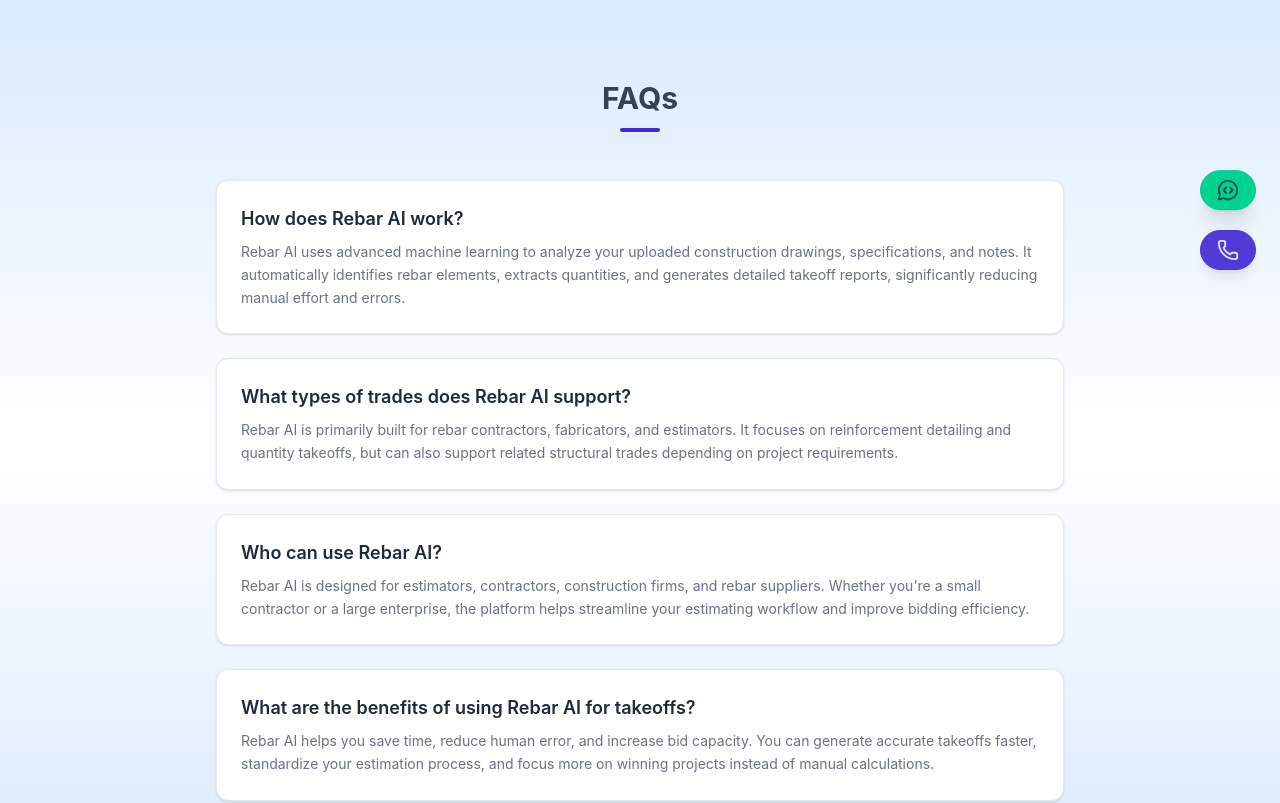
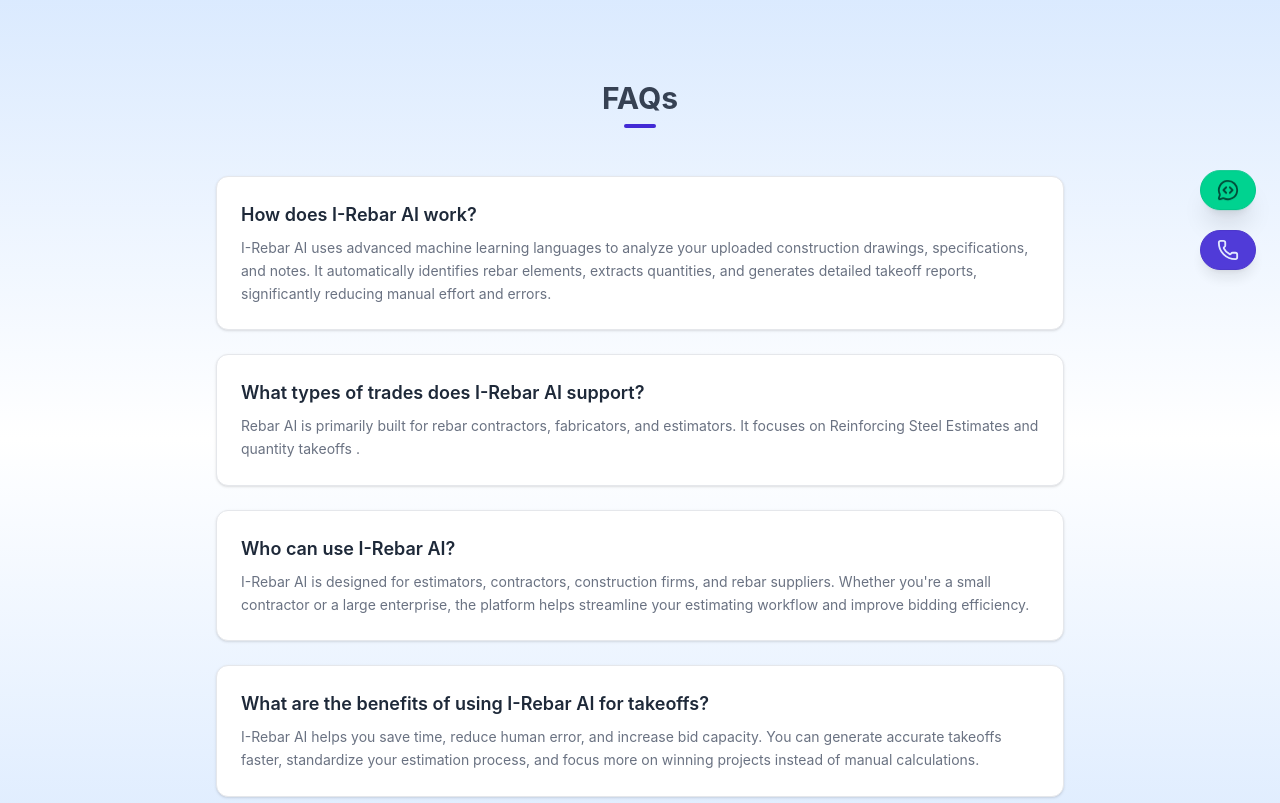
Before and after one commit to Anshika-9-tiwari/irebar.ai, a Next.js app: page /faqs in a window 1280 px wide. Shown: the part 506-1309 px from the top of the page. Built offline with nearby package versions, Linux system fonts and the light colour scheme.

Commit message:
irebarsite 5th commit

```diff
--- a/app/faqs/page.tsx
+++ b/app/faqs/page.tsx
@@ -1,31 +1,8 @@
 "use client";
 
-import { motion } from "framer-motion";
+import FAQ from "@/components/home/FAQs";
 
-const faqs = [
-  {
-    question: "How does Rebar AI work?",
-    answer:
-      "Rebar AI uses advanced machine learning to analyze your uploaded construction drawings, specifications, and notes. It automatically identifies rebar elements, extracts quantities, and generates detailed takeoff reports, significantly reducing manual effort and errors.",
-  },
-  {
-    question: "What types of trades does Rebar AI support?",
-    answer:
-      "Rebar AI is primarily built for rebar contractors, fabricators, and estimators. It focuses on reinforcement detailing and quantity takeoffs, but can also support related structural trades depending on project requirements.",
-  },
-  {
-    question: "Who can use Rebar AI?",
-    answer:
-      "Rebar AI is designed for estimators, contractors, construction firms, and rebar suppliers. Whether you're a small contractor or a large enterprise, the platform helps streamline your estimating workflow and improve bidding efficiency.",
-  },
-  {
-    question: "What are the benefits of using Rebar AI for takeoffs?",
-    answer:
-      "Rebar AI helps you save time, reduce human error, and increase bid capacity. You can generate accurate takeoffs faster, standardize your estimation process, and focus more on winning projects instead of manual calculations.",
-  },
-];
-
-export default function FAQ() {
+export default function page() {
   return (
 
     <>
@@ -44,48 +21,16 @@ export default function FAQ() {
         {/* Content */}
         <div className="relative z-10 text-center text-white px-4">
           <h1 className="text-3xl md:text-5xl font-bold mb-2">
-            Rebar AI Estimating
+            I-Rebar AI Estimating
           </h1>
           <p className="text-sm md:text-lg text-gray-200">
             Let’s build smarter Rebar Estimates with AI
           </p>
         </div>
       </section>
-      <section className="py-20 bg-gradient-to-b from-blue-100 via-white to-blue-100 text-gray-700    shadow-2xl border-t-2 border-t-gray-100">
-        <div className="max-w-4xl mx-auto px-6">
-
-          {/* Heading */}
-          <h2 className="text-2xl md:text-3xl font-bold text-center mb-3">
-            FAQs
-          </h2>
-          <div className="w-10 h-1 bg-primary mx-auto mb-12 rounded"></div>
-
-          {/* FAQ List */}
-          <div className="space-y-6">
-            {faqs.map((faq, i) => (
-              <motion.div
-                key={i}
-                initial={{ opacity: 0, y: 30 }}
-                whileInView={{ opacity: 1, y: 0 }}
-                transition={{ delay: i * 0.1 }}
-                viewport={{ once: true }}
-                className="bg-white border border-gray-200 rounded-xl p-6 shadow-sm hover:shadow-md transition"
-              >
-                {/* Question */}
-                <h3 className="text-lg font-semibold text-gray-800 mb-2">
-                  {faq.question}
-                </h3>
-
-                {/* Answer */}
-                <p className="text-gray-500 text-sm leading-relaxed">
-                  {faq.answer}
-                </p>
-              </motion.div>
-            ))}
-          </div>
-
-        </div>
-      </section>
+     <main>
+      <FAQ/>
+     </main>
     </>
   );
 }
--- a/app/pricing/page.tsx
+++ b/app/pricing/page.tsx
@@ -24,8 +24,8 @@ export default function PricingPage() {
           >
             <div>
               {/* Small Heading */}
-              <p className="text-gray-600 mb-8 text-sm md:text-base">
-                AI-based takeoff and estimating software pricing
+              <p className="text-gray-600 mb-8 text-base md:text-lg">
+                AI-based takeoff and estimating tool pricing
               </p>
 
               {/* Main Heading */}
@@ -40,7 +40,7 @@ export default function PricingPage() {
               {/* Description */}
               <p className="text-gray-700 text-lg leading-relaxed">
                 <span className="font-semibold">
-                  Rebar AI fully automates takeoffs for you & delivers estimate-ready outputs.
+                  I-Rebar AI fully automates takeoffs for you & delivers estimate-ready outputs.
                 </span>{" "}
                 Get AI takeoffs in 10 mins or AI-based takeoffs + Human-reviewed QA
                 takeoffs & estimates in 48 hours - based on the trade you operate in.
--- a/components/home/Contact.tsx
+++ b/components/home/Contact.tsx
@@ -19,11 +19,11 @@ export default function CTA() {
       {/* Content */}
       <div className="relative z-10 max-w-3xl mx-auto px-6">
 
-        <h2 className="text-xl md:text-3xl font-bold mb-5">
-          Get started with our AI-based takeoff and construction estimating software today!
+        <h2 className="text-xl md:text-3xl font-bold mb-7">
+          Get started with our AI-based takeoff and construction estimating tool today!
         </h2>
 
-        <p className="text-gray-100 mb-6">
+        <p className="text-gray-100 mb-8 text-lg">
           Talk to us and get your first AI takeoff done free of cost for 100 tons quantity.
         </p>
 
--- a/components/home/FAQs.tsx
+++ b/components/home/FAQs.tsx
@@ -4,35 +4,36 @@ import { motion } from "framer-motion";
 
 const faqs = [
   {
-    question: "How does Rebar AI work?",
+    question: "How does I-Rebar AI work?",
     answer:
-      "Rebar AI uses advanced machine learning to analyze your uploaded construction drawings, specifications, and notes. It automatically identifies rebar elements, extracts quantities, and generates detailed takeoff reports, significantly reducing manual effort and errors.",
+      "I-Rebar AI uses advanced machine learning languages to analyze your uploaded construction drawings, specifications, and notes. It automatically identifies rebar elements, extracts quantities, and generates detailed takeoff reports, significantly reducing manual effort and errors.",
   },
   {
-    question: "What types of trades does Rebar AI support?",
+    question: "What types of trades does I-Rebar AI support?",
     answer:
-      "Rebar AI is primarily built for rebar contractors, fabricators, and estimators. It focuses on reinforcement detailing and quantity takeoffs, but can also support related structural trades depending on project requirements.",
+      "Rebar AI is primarily built for rebar contractors, fabricators, and estimators. It focuses on Reinforcing Steel Estimates and quantity takeoffs .",
   },
   {
-    question: "Who can use Rebar AI?",
+    question: "Who can use I-Rebar AI?",
     answer:
-      "Rebar AI is designed for estimators, contractors, construction firms, and rebar suppliers. Whether you're a small contractor or a large enterprise, the platform helps streamline your estimating workflow and improve bidding efficiency.",
+      "I-Rebar AI is designed for estimators, contractors, construction firms, and rebar suppliers. Whether you're a small contractor or a large enterprise, the platform helps streamline your estimating workflow and improve bidding efficiency.",
   },
   {
-    question: "What are the benefits of using Rebar AI for takeoffs?",
+    question: "What are the benefits of using I-Rebar AI for takeoffs?",
     answer:
-      "Rebar AI helps you save time, reduce human error, and increase bid capacity. You can generate accurate takeoffs faster, standardize your estimation process, and focus more on winning projects instead of manual calculations.",
+      "I-Rebar AI helps you save time, reduce human error, and increase bid capacity. You can generate accurate takeoffs faster, standardize your estimation process, and focus more on winning projects instead of manual calculations.",
   },
 ];
 
 export default function FAQ() {
   return (
-    <section className="py-20 bg-gradient-to-b from-white via-blue-50 to-white text-gray-700 shadow-2xl border-t-2 border-t-gray-100">
+    <section className="py-20 bg-gradient-to-b from-blue-100 via-white to-blue-100 text-gray-700 shadow-2xl border-t-2 border-t-gray-100">
       <div className="max-w-4xl mx-auto px-6">
 
         {/* Heading */}
         <h2 className="text-2xl md:text-3xl font-bold text-center mb-2">
           FAQs
+
         </h2>
         <div className="w-8 h-1 bg-primary mx-auto mb-12 rounded"></div>
 
--- a/components/home/Hero.tsx
+++ b/components/home/Hero.tsx
@@ -8,20 +8,20 @@ const Hero = () => {
       <div className="container mx-auto px-6 text-center max-w-5xl">
 
         {/* Top Tagline */}
-        <p className="text-sm md:text-base text-gray-500 mb-6">
-          AI-based takeoff and  estimating tool  for  Rebar steel estimators.
+        <p className="text-base md:text-xl text-gray-500 mb-8">
+          AI-based takeoff and  estimating tool  for  Rebar Steel Fabricators & Suppliers .
         </p>
 
         {/* Main Heading */}
         <h1 className="text-3xl md:text-5xl font-bold leading-tight mb-8 text-gray-600">
-          <span className="bg-gradient-to-r from-blue-500 to-indigo-500 bg-clip-text text-transparent">
+          <span className="bg-gradient-to-r from-blue-600 to-indigo-500 bg-clip-text text-transparent">
             Bid 4X more
           </span>{" "}
-          with AI takeoff and estimating software for Rebar
+          with AI takeoff and estimating Tool for Rebar
         </h1>
 
         {/* Description */}
-        <p className="text-gray-600 text-base md:text-lg mb-8 max-w-2xl mx-auto">
+        <p className="text-gray-600  text-lg  md:text-xl mb-10 max-w-2xl mx-auto">
           I-Rebar is your a  takeoff and estimating software tool to accurate  estimates with a human-in-the-loop  process.
         </p>
 
```
Also changed, not shown: components/home/Whoweare.tsx (+7 -7 lines), components/home/pricing.tsx (+7 -7 lines).
